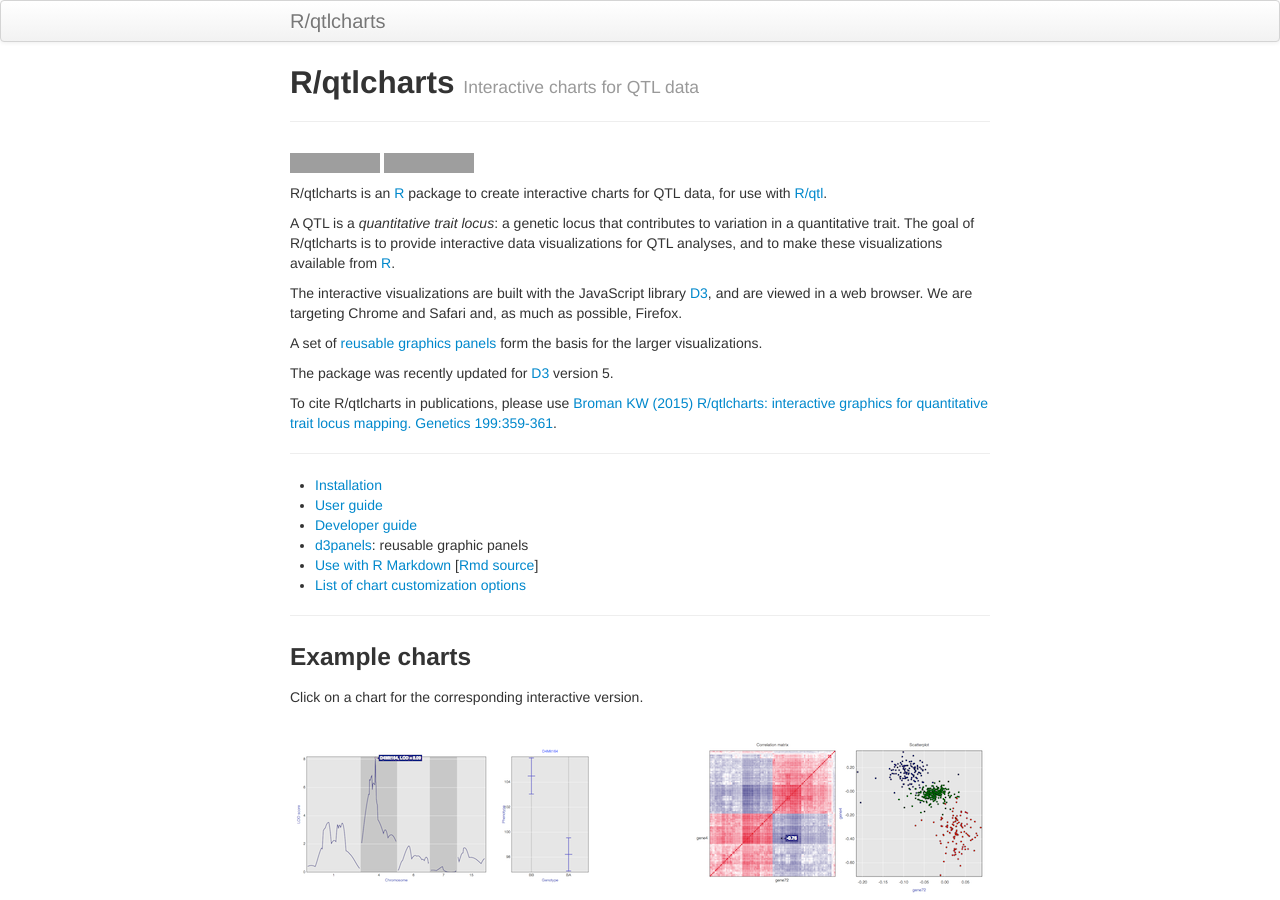
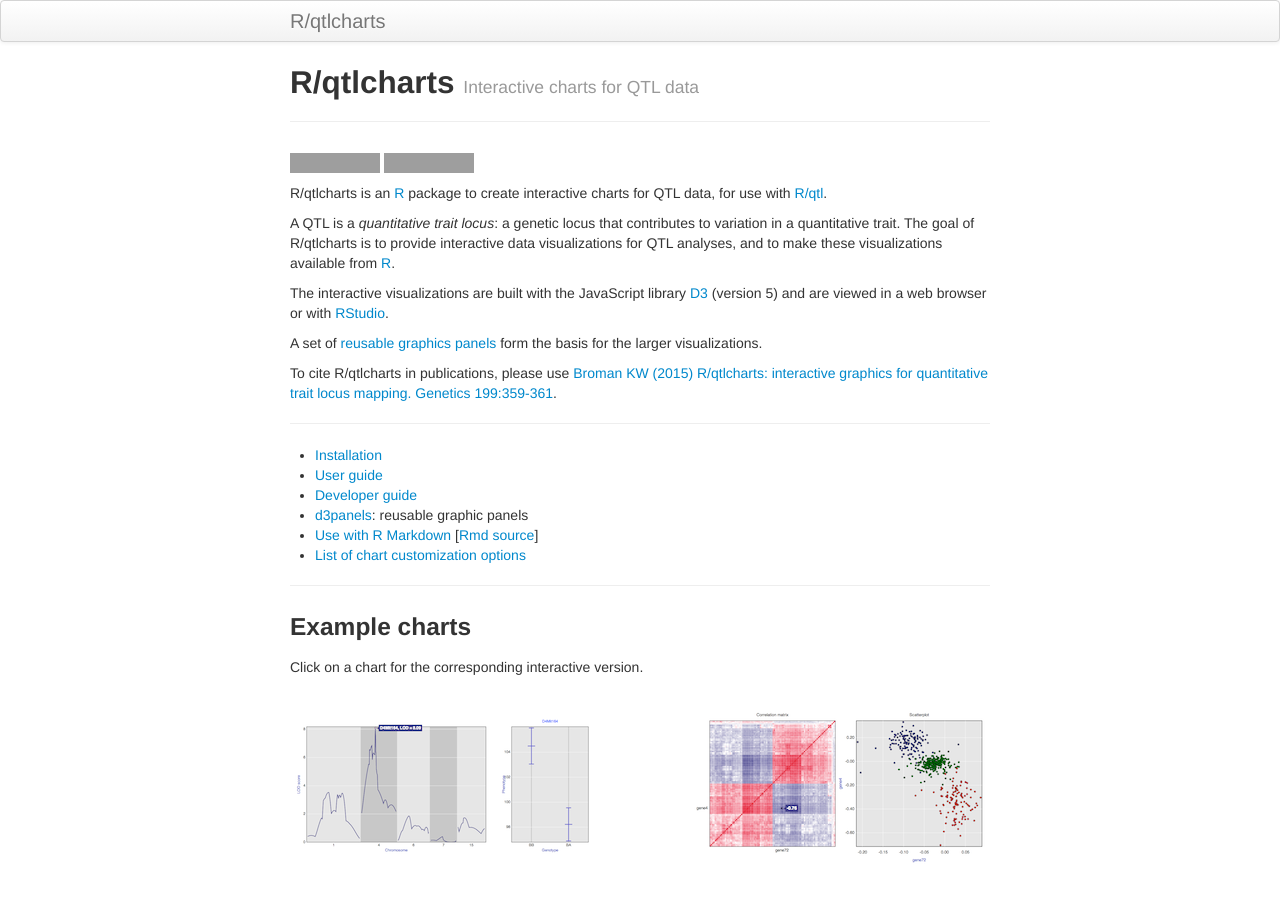
Before and after one commit to kbroman/qtlcharts, a Jekyll site: the page built from index.md, in a window 1280 px wide and 900 px high. Built offline with Jekyll 4.4.1, drawn with Linux system fonts in a browser that asks for light colours; grey boxes are pictures that could not be loaded.

Commit message:
clean up some text on front page

```diff
--- a/index.md
+++ b/index.md
@@ -18,14 +18,11 @@
 analyses, and to make these visualizations available from [R](https://www.r-project.org).
 
 The interactive visualizations are built with the JavaScript library
-[D3](https://d3js.org), and are viewed in a web browser. We are
-targeting Chrome and Safari and, as much as possible, Firefox.
+[D3](https://d3js.org) (version 5) and are viewed in a web
+browser or with [RStudio](https://rstudio.com/).
 
 A set of [reusable graphics panels](https://kbroman.org/d3panels/) form the basis
 for the larger visualizations.
-
-The package was recently updated for [D3](https://d3js.org)
-version 5.
 
 To cite R/qtlcharts in publications, please use
 [Broman KW (2015) R/qtlcharts: interactive graphics for quantitative trait locus mapping. Genetics 199:359-361](https://pubmed.ncbi.nlm.nih.gov/25527287/).
```
